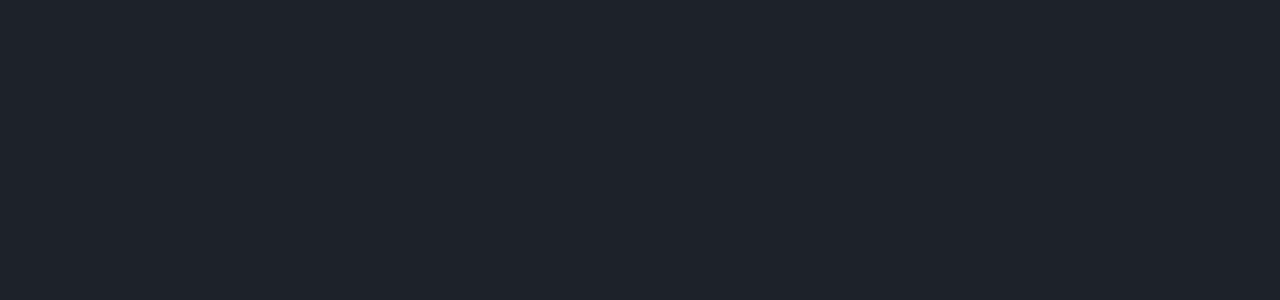
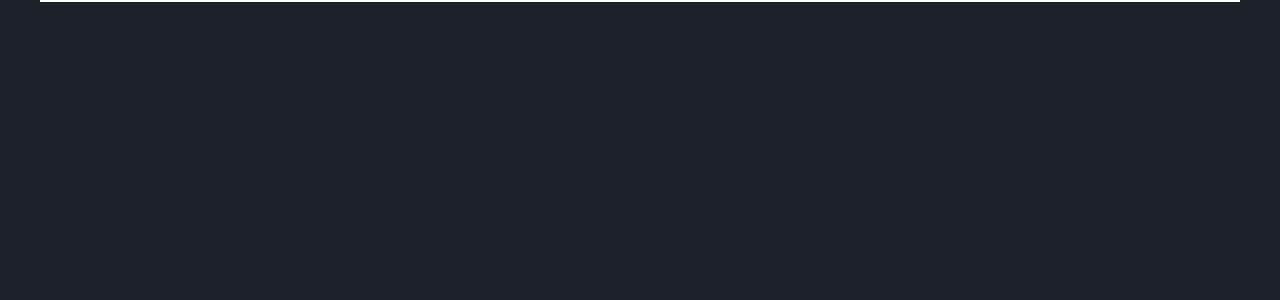
Before and after one commit to Headbwoi/portfolio, a Next.js app: page / in a window 1280 px wide. Shown: the top 300 px of the page. Built offline with nearby package versions, Linux system fonts and the light colour scheme.

Commit message:
imported header

```diff
--- a/pages/index.tsx
+++ b/pages/index.tsx
@@ -1,5 +1,6 @@
 import type { NextPage } from "next"
 import Head from "next/head"
+import { Header } from "../components"
 
 const Home: NextPage = () => {
   return (
@@ -26,7 +27,9 @@ const Home: NextPage = () => {
 
       <main className="relative font-pop bg-body">
         <section className="hero relative h-[50rem] w-full " id="home">
-          <div className="container px-6 md:px-10 lg:px-5 xl:px-0"></div>
+          <div className="container px-6 md:px-10 lg:px-5 xl:px-0">
+            <Header />
+          </div>
         </section>
       </main>
 
--- a/tailwind.config.js
+++ b/tailwind.config.js
@@ -16,6 +16,7 @@ module.exports = {
     },
     colors: {
       body: "hsl(217, 18%, 14%)",
+      white: "hsl(0, 0%, 100%)"
     },
     fontFamily: {
       pop: [`"Poppins", "sans-serif"`],
```
